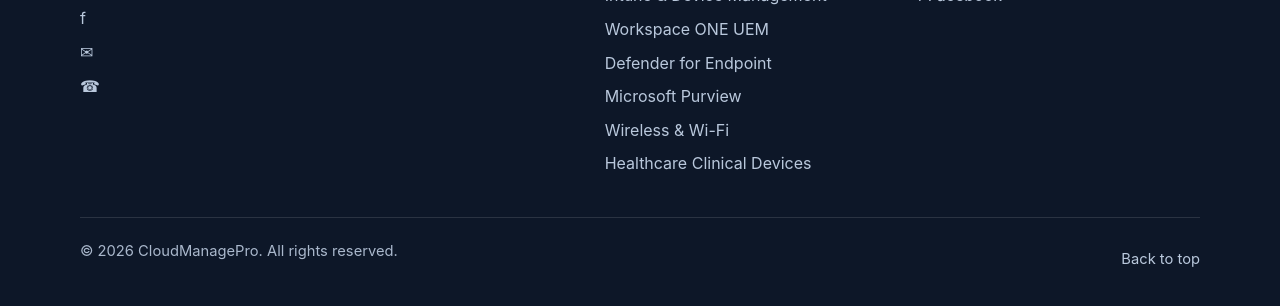
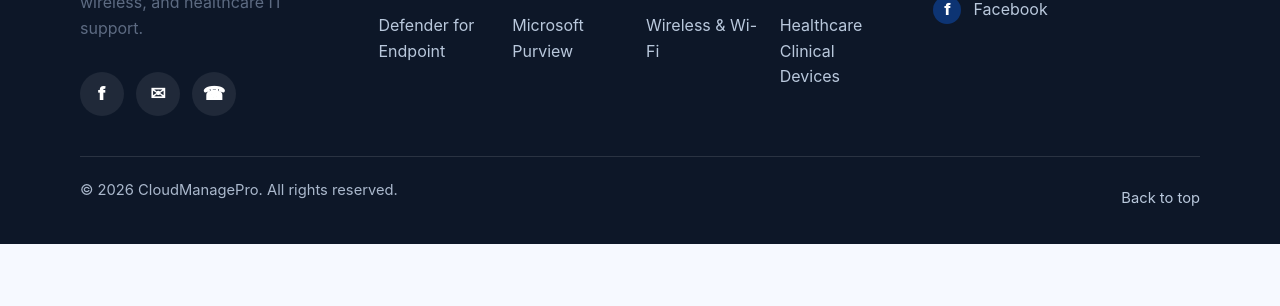
Before and after one commit to kapanadze1975/cloudmanagepro-website, a plain HTML site: page index.html in a window 1280 px wide. Shown: the part 4413-4719 px from the top of the page. After the commit the page ends 4657 px from the top, so only its background shows below. Drawn offline with Linux system fonts and the light colour scheme.

Commit message:
Fix CSS layout and footer styling

```diff
--- a/styles.css
+++ b/styles.css
@@ -240,21 +240,24 @@
   padding: 18px;
 }
 
-.section {
-  padding: 78px 0;
-}
-.intro {
-  padding-top: 20px;
-   padding-bottom: 30px;
-}
-#services {
-  padding-top: 25px;
-}
 .hero-card img {
   width: 100%;
   height: auto;
   object-fit: contain;
   border-radius: 16px;
+}
+
+.section {
+  padding: 78px 0;
+}
+
+.intro {
+  padding-top: 20px;
+  padding-bottom: 30px;
+}
+
+#services {
+  padding-top: 25px;
 }
 
 .intro-grid,
@@ -374,6 +377,7 @@
     #fff;
 }
 
+/* Footer */
 .footer {
   padding: 56px 0 26px;
   background: #0d1728;
@@ -382,8 +386,9 @@
 
 .footer-grid {
   display: grid;
-  grid-template-columns: 1.4fr 0.8fr 0.8fr;
-  gap: 30px;
+  grid-template-columns: 1fr 2fr 1fr;
+  gap: 42px;
+  align-items: start;
 }
 
 .footer strong {
@@ -402,6 +407,63 @@
   color: #fff;
 }
 
+.footer-brand {
+  color: #fff;
+  margin-bottom: 12px;
+}
+
+.footer-service-grid {
+  display: grid;
+  grid-template-columns: repeat(4, minmax(0, 1fr));
+  gap: 8px 22px;
+}
+
+.footer-service-grid a {
+  margin: 4px 0;
+}
+
+.footer-social {
+  display: flex;
+  gap: 12px;
+  margin-top: 22px;
+}
+
+.footer-social a {
+  width: 44px;
+  height: 44px;
+  border-radius: 50%;
+  display: grid;
+  place-items: center;
+  background: rgba(255, 255, 255, 0.08);
+  color: #ffffff;
+  font-weight: 900;
+  font-size: 1.15rem;
+  transition: transform 0.18s ease, background 0.18s ease;
+}
+
+.footer-social a:hover {
+  transform: translateY(-2px);
+  background: rgba(255, 255, 255, 0.16);
+}
+
+.footer-contact a {
+  display: flex;
+  align-items: center;
+  gap: 12px;
+  margin: 12px 0;
+}
+
+.footer-contact-icon {
+  width: 28px;
+  height: 28px;
+  border-radius: 50%;
+  display: inline-grid;
+  place-items: center;
+  color: #ffffff;
+  background: rgba(15, 107, 255, 0.35);
+  font-weight: 800;
+}
+
 .footer-bottom {
   border-top: 1px solid rgba(255, 255, 255, 0.12);
   margin-top: 32px;
@@ -413,11 +475,7 @@
   font-size: 0.92rem;
 }
 
-.footer-brand {
-  color: #fff;
-  margin-bottom: 12px;
-}
-
+/* Tablet */
 @media (max-width: 900px) {
   .nav-menu {
     position: absolute;
@@ -450,9 +508,16 @@
   }
 
   .cards,
-  .steps,
+  .steps {
+    grid-template-columns: 1fr 1fr;
+  }
+
   .footer-grid {
-    grid-template-columns: 1fr 1fr;
+    grid-template-columns: 1fr;
+  }
+
+  .footer-service-grid {
+    grid-template-columns: repeat(2, minmax(0, 1fr));
   }
 
   .contact-actions {
@@ -460,6 +525,7 @@
   }
 }
 
+/* Mobile */
 @media (max-width: 620px) {
   .container {
     width: min(100% - 28px, 1120px);
@@ -470,8 +536,11 @@
   }
 
   .cards,
-  .steps,
-  .footer-grid {
+  .steps {
+    grid-template-columns: 1fr;
+  }
+
+  .footer-service-grid {
     grid-template-columns: 1fr;
   }
 
```
